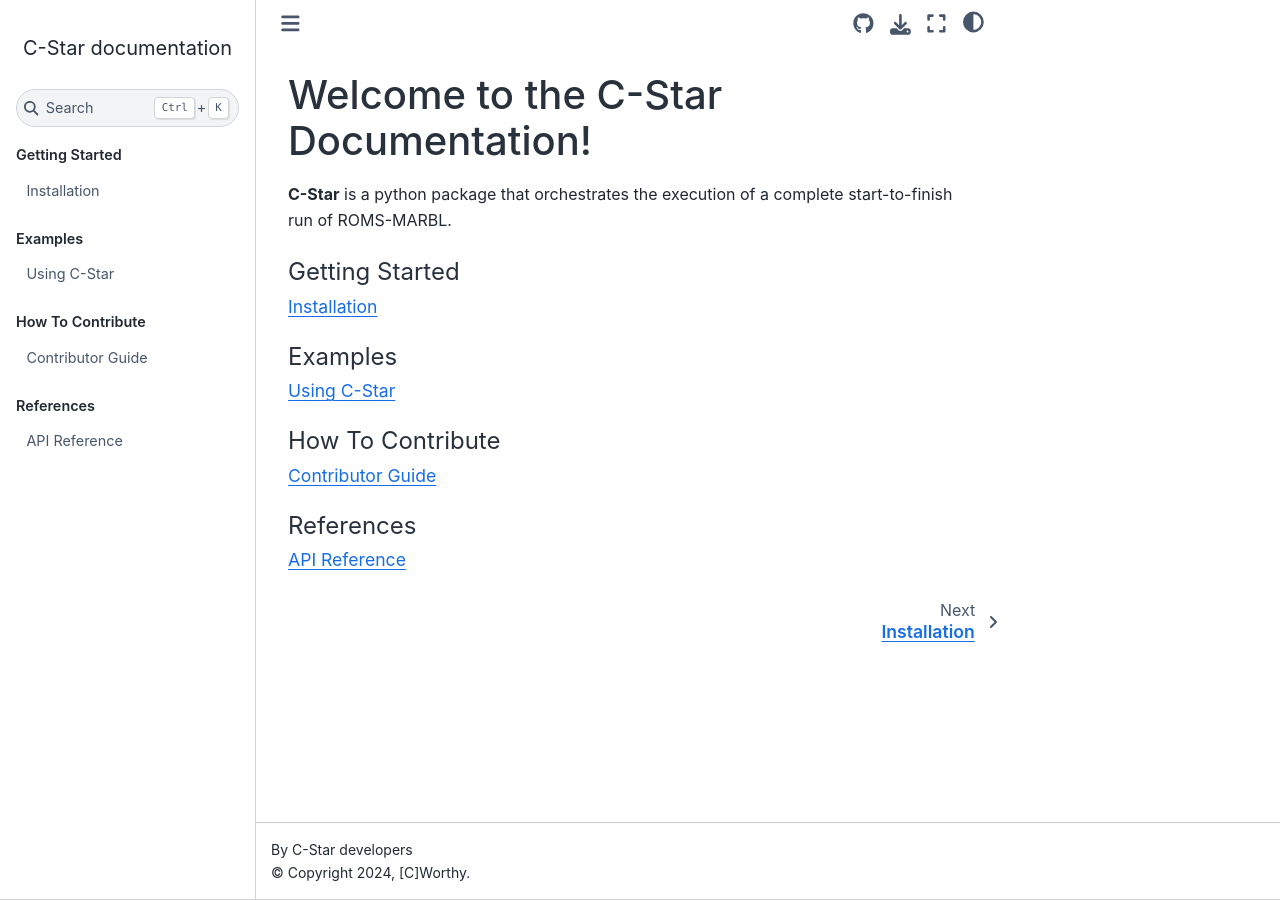
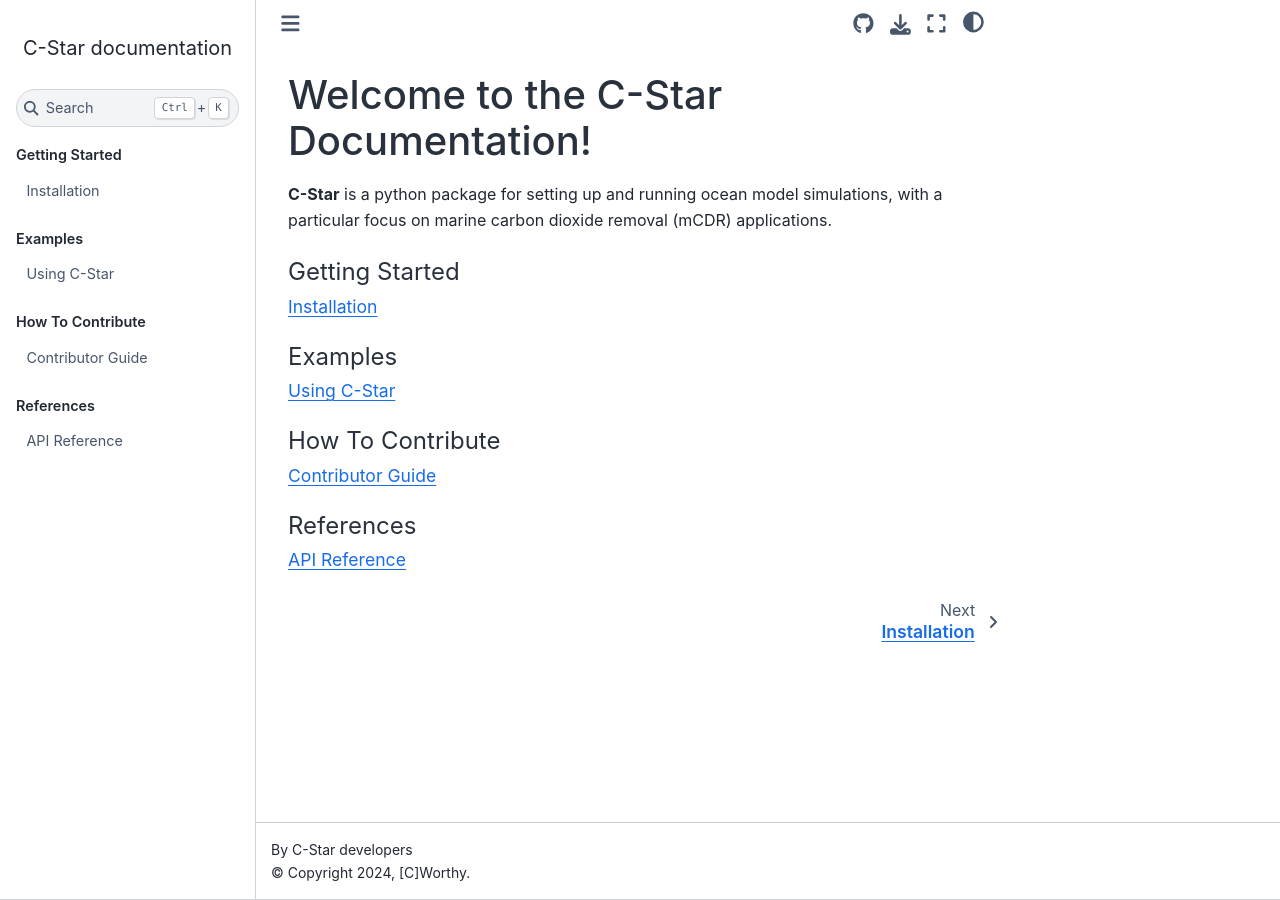
Before and after one commit to CWorthy-ocean/C-Star, a Sphinx documentation site: the page built from docs/index.rst, in a window 1280 px wide. Built offline with Sphinx 7.4.7 and the Sphinx Book theme 1.1.4, drawn with Linux system fonts in a browser that asks for light colours.

Commit message:
Change intro sentence

```diff
--- a/docs/index.rst
+++ b/docs/index.rst
@@ -1,7 +1,7 @@
 Welcome to the C-Star Documentation!
 ====================================
 
-**C-Star** is a python package that orchestrates the execution of a complete start-to-finish run of ROMS-MARBL.
+**C-Star** is a python package for setting up and running ocean model simulations, with a particular focus on marine carbon dioxide removal (mCDR) applications.
 
 .. toctree::
    :maxdepth: 1
```
